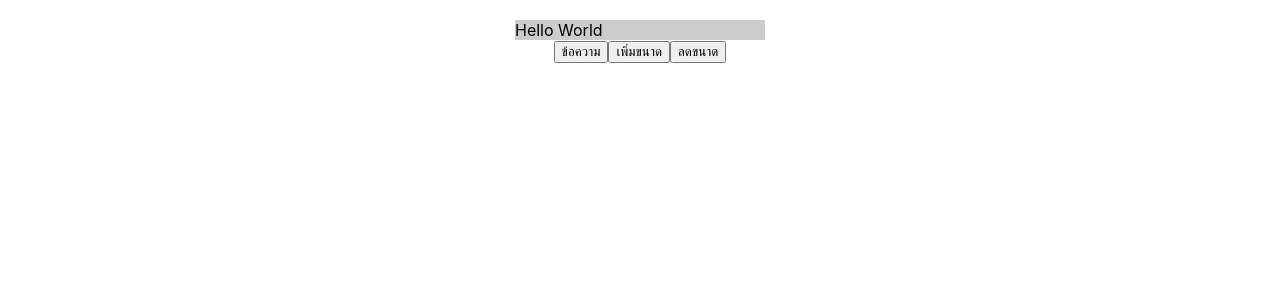
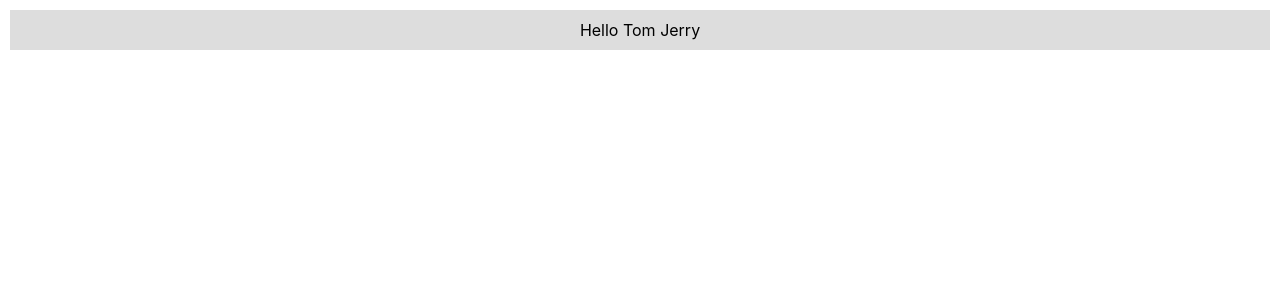
Before and after one commit to danicabeau/app1, a React (Create React App) app: page / in a window 1280 px wide. Shown: the top 300 px of the page. Built offline with nearby package versions, Linux system fonts and the light colour scheme.

Commit message:
add context-content

```diff
--- a/src/App.js
+++ b/src/App.js
@@ -1,5 +1,7 @@
 import { Footer, Header,Content } from './func-components';
 import React from 'react';
+import Context from './context-content';
+import {userContext} from './context';
 
 import logo from './logo.svg';
 import Button from './class-components';
@@ -8,7 +10,11 @@
 import RefsArray from './refs-array';
 import MessageBox from './state-func';
 export default function App(){
-  return <MessageBox/>
+  return (
+    <userContext.Provider value={'Tom Jerry'}>
+    <Context/>
+    </userContext.Provider>
+  )
 }
 //import './style.css';
 //export default function App(){
--- /dev/null
+++ b/src/context-content.js
@@ -0,0 +1,19 @@
+import React from "react";
+import {userContext} from './context'
+
+export default function Context(){
+    let user = React.useContext(userContext);
+
+    const contextStyle = {
+        backgroundColor: '#ddd',
+        textAlign: 'center',
+        margin: 10,
+        padding: 10
+    }
+
+    return(
+        <div style={contextStyle}>
+            Hello {user}
+        </div>
+    )
+}
--- /dev/null
+++ b/src/context.js
@@ -0,0 +1,3 @@
+import React,{createContext} from "react";
+
+export const userContext = createContext();
```
